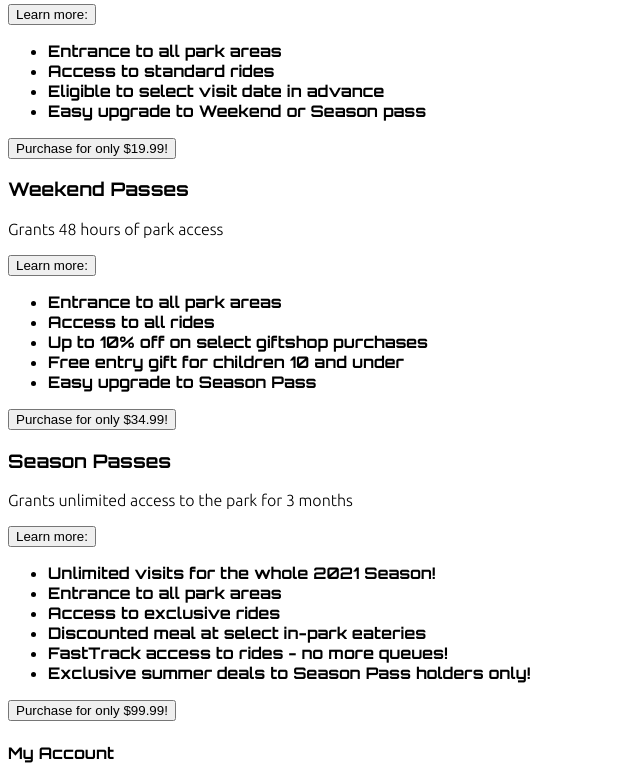
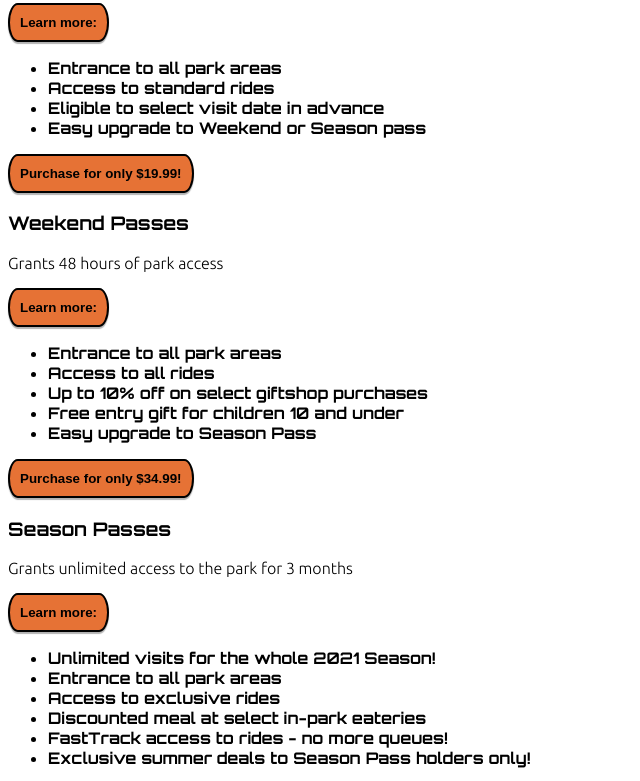
Before and after one commit to varous/group-proj, a plain HTML site: page ticketing.html in a window 1280 px wide. Shown: the part 310-1091 px from the top of the page, without its empty margins (0-640 px from the left). Drawn offline with Linux system fonts and the light colour scheme.

Commit message:
slight button edit

```diff
--- a/styles.css
+++ b/styles.css
@@ -6,7 +6,7 @@ p {
     font-family: 'Ubuntu', sans-serif;
 }
 
-.button {
+.button, .dropbtn, .btnpurchase {
     background-color: #E67235;
     color: black;
     padding: 10px 10px;
--- a/ticketing.html
+++ b/ticketing.html
@@ -69,7 +69,7 @@
                 </div>
             </div>
             <div class="passpurchase">
-                <button class="btn purchase">Purchase for only $19.99!</button>
+                <button class="btnpurchase">Purchase for only $19.99!</button>
             </div>
         </div>
         <!-- Container for ticket Category 2: Weekend Pass -->
@@ -93,7 +93,7 @@
                 </div>
             </div>
             <div class="passpurchase">
-                <button class="btn purchase">Purchase for only $34.99!</button>
+                <button class="btnpurchase">Purchase for only $34.99!</button>
             </div>
         </div>
         <!-- Container for ticket Category 3: Season Pass -->
@@ -118,7 +118,7 @@
                 </div>
             </div>
             <div class="passpurchase">
-                <button class="btn purchase">Purchase for only $99.99!</button>
+                <button class="btnpurchase">Purchase for only $99.99!</button>
             </div>
         </div>
         <!-- Container for footer -->
```
